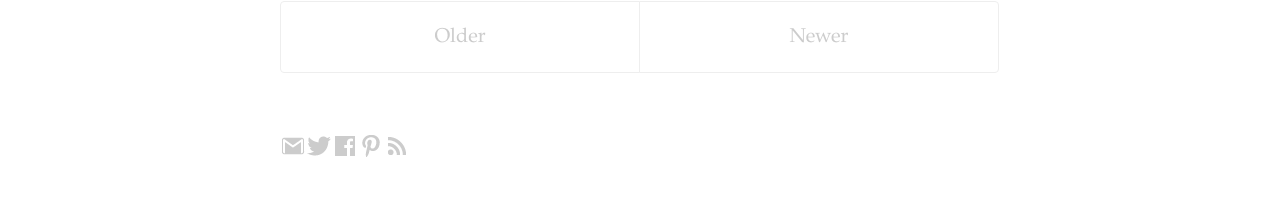
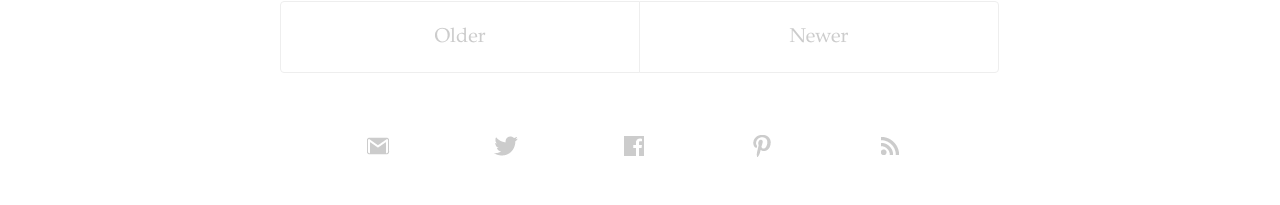
Before and after one commit to stephaniemillar/stephaniemillar.github.io, a Jekyll site: the page built from index.html, in a window 1280 px wide. Shown: the part 2347-2552 px from the top of the page. Built offline with Jekyll 4.4.1, drawn with Linux system fonts in a browser that asks for light colours; nearby versions of some CDN libraries; the list of posts is cut into pages by our own code; comment, search, counter and statistics services are not loaded; before the commit the page ends 2526 px from its top, so only the background shows below that.

Commit message:
Fixing footer navigation spacing

```diff
--- a/css/main.css
+++ b/css/main.css
@@ -1,18 +1,27 @@
 #footer {
-	width: 100%;
-	height: auto;
+	width: 90%;
+	height: 26px;
+
+	margin-left: 5%;
+
+	padding-bottom: 75px;
 }
 
 	#footer ul {
 		margin: 0px;
 		padding: 0px;
 		list-style-type: none;
-		text-align: center;
 	}
 
 		#footer li {
-			float: left;
+			display: inline-block;
+
+			width: 19%;
 		}
+
+			#footer li img {
+				margin: 0 auto;
+			}
 
 #navigation {
 	position: absolute;
```
